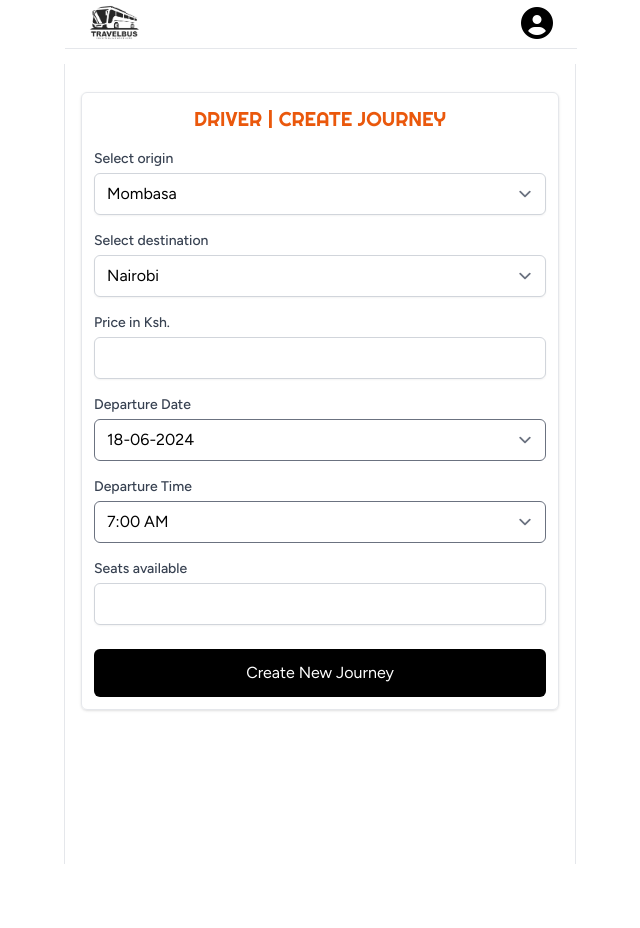
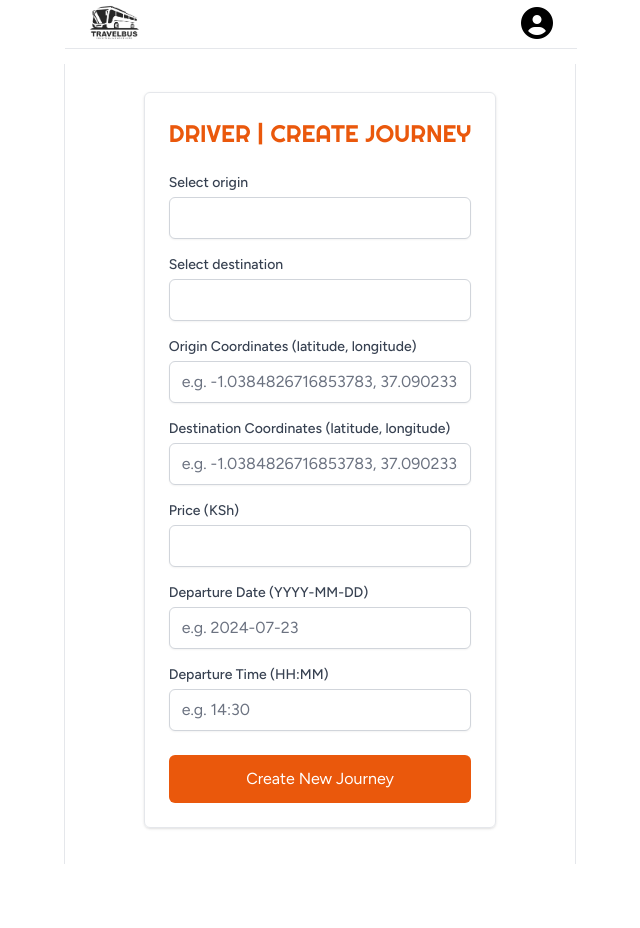
Before and after one commit to titustum/BusRoutingSystem, a Laravel app: page /journeys/create in a window 1280 px wide. Shown: the whole page, without its empty margins (320-960 px from the left). Run offline with Laravel 12, Linux system fonts and the light colour scheme; a user stored in the database is signed in; data comes from the database, SQL or seed files in the repository; style sheets or scripts are compiled from the project's sources; some libraries are stand-ins or nearby versions.

Commit message:
Some pushes ...

```diff
--- a/app/Http/Controllers/JourneyController.php
+++ b/app/Http/Controllers/JourneyController.php
@@ -29,8 +29,21 @@
      */
     public function store(Request $request)
     {
-        Auth::user()->journeys()->create($request->all());
-        return back()->with('status', 'Journey created successfully!');
+        $validated = $request->validate([
+            'origin' => 'required|string',
+            'destination' => 'required|string',
+            'origin_coordinates' => 'required|string',
+            'destination_coordinates' => 'required|string',
+            'price' => 'required|numeric',
+            'departure_date' => 'required|date',
+            'departure_time' => 'required',
+        ]);
+
+        $journey = new Journey($validated);
+        $journey->user_id = auth()->id(); // Assuming the logged-in user is the driver
+        $journey->save();
+
+        return redirect()->route('journeys.index')->with('success', 'Journey created successfully.');
     }
 
     /**
--- a/resources/views/journey/create.blade.php
+++ b/resources/views/journey/create.blade.php
@@ -1,107 +1,75 @@
 <x-app-layout header="Driver">
+    <div class="flex flex-col w-full h-screen p-4 my-16">
+        <form method="POST" action="{{ route('journeys.store') }}" class="max-w-2xl p-6 mx-auto mt-3 border rounded-md shadow">
+            <h2 class="text-orange-600 text-2xl text-center uppercase font-['Righteous'] mb-6">
+                Driver | Create Journey
+            </h2>
 
-
-    <div class="flex flex-col w-full h-screen p-4 my-16">
-
-             <form method="POST" action="{{ route('journeys.store') }}" class="p-3 mt-3 border rounded-md shadow">
-
-                <div class="text-orange-600 text-xl text-center uppercase font-['Righteous']">
-                    DRIVER | CREATE JOURNEY
-                </div>
-
-                <!-- Session Status -->
             <x-auth-session-status class="mb-4" :status="session('status')" />
-
             @csrf
 
-                 <!-- destination -->
-                 <div class="mt-4">
+            <div class="grid grid-cols-1 gap-4">
+                <!-- Origin -->
+                <div>
                     <x-input-label for="origin" :value="__('Select origin')" />
-                     <select id="origin" class="block w-full mt-1 border-gray-300 rounded-md shadow-sm focus:border-indigo-500 focus:ring-indigo-500" name="origin" :value="old('origin')" required />
-                         <option>Mombasa</option>
-                         <option>Nairobi</option>
-                         <option>Bungoma</option>
-                         <option>Kisumu</option>
-                         <option>Eldoret</option>
-                         <option>Nyeri</option>
-                     </select>
+                    <x-text-input id="origin" class="block w-full mt-1" name="origin" :value="old('origin')" required/>
                     <x-input-error :messages="$errors->get('origin')" class="mt-2" />
                 </div>
 
-                 <!-- destination -->
-                 <div class="mt-4">
+                <!-- Destination -->
+                <div>
                     <x-input-label for="destination" :value="__('Select destination')" />
-                     <select id="destination" class="block w-full mt-1 border-gray-300 rounded-md shadow-sm focus:border-indigo-500 focus:ring-indigo-500" name="destination" :value="old('destination')" required />
-                         <option>Nairobi</option>
-                         <option>Mombasa</option>
-                         <option>Kisumu</option>
-                         <option>Eldoret</option>
-                         <option>Nyeri</option>
-                     </select>
-                     <x-input-error :messages="$errors->get('usertype')" class="mt-2" />
+                    <x-text-input id="destination" class="block w-full mt-1" name="destination" :value="old('destination')" required />
+                    <x-input-error :messages="$errors->get('destination')" class="mt-2" />
                 </div>
 
+               <!-- Origin Coordinates -->
+                <div>
+                    <x-input-label for="origin_coordinates" :value="__('Origin Coordinates (latitude, longitude)')" />
+                    <x-text-input type="text" id="origin_coordinates" name="origin_coordinates"
+                        class="block w-full mt-1"
+                        :value="old('origin_coordinates')"
+                        placeholder="e.g. -1.0384826716853783, 37.090233309831426"
+                        required />
+                    <x-input-error :messages="$errors->get('origin_coordinates')" class="mt-2" />
+                </div>
+
+                <!-- Destination Coordinates -->
+                <div>
+                    <x-input-label for="destination_coordinates" :value="__('Destination Coordinates (latitude, longitude)')" />
+                    <x-text-input type="text" id="destination_coordinates" name="destination_coordinates"
+                        class="block w-full mt-1"
+                        :value="old('destination_coordinates')"
+                        placeholder="e.g. -1.0384826716853783, 37.090233309831426"
+                        required />
+                    <x-input-error :messages="$errors->get('destination_coordinates')" class="mt-2" />
+                </div>
                 <!-- Price -->
-                <div class="mt-4">
-                    <x-input-label for="price" :value="__('Price in Ksh.')" />
+                <div>
+                    <x-input-label for="price" :value="__('Price (KSh)')" />
                     <x-text-input id="price" class="block w-full mt-1" type="number" name="price" :value="old('price')" required />
                     <x-input-error :messages="$errors->get('price')" class="mt-2" />
                 </div>
 
                 <!-- Date -->
-                <div class="mt-4">
-                    <x-input-label for="departure_date" :value="__('Departure Date')" />
-                    <select id="departure_date" name="departure_date" class="block w-full mt-1 rounded-md" required>
-                        <option value="2024-06-18">18-06-2024</option>
-                        <option value="2024-06-19">19-06-2024</option>
-                        <option value="2024-06-20">20-06-2024</option>
-                        <option value="2024-06-21">21-06-2024</option>
-                        <option value="2024-06-22">22-06-2024</option>
-                    </select>
+                <div>
+                    <x-input-label for="departure_date" :value="__('Departure Date (YYYY-MM-DD)')" />
+                    <x-text-input type="text" id="departure_date" name="departure_date" class="block w-full mt-1" :value="old('departure_date')" placeholder="e.g. 2024-07-23" required/>
                     <x-input-error :messages="$errors->get('departure_date')" class="mt-2" />
                 </div>
 
                 <!-- Time -->
-                <div class="mt-4">
-                    <x-input-label for="departure_time" :value="__('Departure Time')" />
-                    <select id="departure_time" name="departure_time" class="block w-full mt-1 rounded-md" required>
-                        <option value="07:00">7:00 AM</option>
-                        <option value="08:00">8:00 AM</option>
-                        <option value="09:00">9:00 AM</option>
-                        <option value="10:00">10:00 AM</option>
-                        <option value="11:00">11:00 AM</option>
-                        <option value="12:00">12:00 PM</option>
-                        <option value="14:00">2:00 PM</option>
-                        <option value="15:00">3:00 PM</option>
-                        <option value="16:00">4:00 PM</option>
-                        <option value="17:00">5:00 PM</option>
-                    </select>
+                <div>
+                    <x-input-label for="departure_time" :value="__('Departure Time (HH:MM)')" />
+                    <x-text-input type="text" id="departure_time" name="departure_time" class="block w-full mt-1" :value="old('departure_time')" placeholder="e.g. 14:30" required/>
                     <x-input-error :messages="$errors->get('departure_time')" class="mt-2" />
                 </div>
 
-
-
-                <!-- Price -->
-                <div class="mt-4">
-                    <x-input-label for="seats_available" :value="__('Seats available')" />
-                    <x-text-input id="seats_available" class="block w-full mt-1" type="number" min="1" max="100" name="seats_available" :value="old('seats_available')" required />
-                    <x-input-error :messages="$errors->get('seats_available')" class="mt-2" />
             </div>
 
-                 <button type="submit" class="block w-full px-6 py-3 mx-auto mt-6 text-center text-white bg-black rounded-md hover:opacity-80 focus:opacity-80">
+            <button type="submit" class="w-full px-6 py-3 mt-6 text-center text-white bg-orange-600 rounded-md hover:bg-orange-700 focus:outline-none focus:ring-2 focus:ring-orange-500 focus:ring-offset-2">
                 Create New Journey
             </button>
         </form>
-
-
-
     </div>
-
-
-
-
-
-
-
-
 </x-app-layout>
--- a/resources/views/layouts/app.blade.php
+++ b/resources/views/layouts/app.blade.php
@@ -19,13 +19,12 @@
         <link rel="preconnect" href="https://fonts.bunny.net">
         <link href="https://fonts.bunny.net/css?family=figtree:400,500,600&display=swap" rel="stylesheet" />
 
-        <script src="https://api.mapbox.com/mapbox-gl-js/plugins/mapbox-gl-directions/v4.3.1/mapbox-gl-directions.js"></script>
-        <link rel="stylesheet" href="https://api.mapbox.com/mapbox-gl-js/plugins/mapbox-gl-directions/v4.3.1/mapbox-gl-directions.css" type="text/css">
 
         <!-- Scripts -->
         @vite(['resources/css/app.css', 'resources/js/app.js'])
         <link rel="stylesheet" href="https://cdnjs.cloudflare.com/ajax/libs/font-awesome/6.5.2/css/all.min.css">
         <link rel="stylesheet" href="{{ asset('build/assets/app-Dn-Q7aVK.css') }}">
+
     </head>
     <body class="font-sans antialiased">
 
--- a/resources/views/passenger/dashboard.blade.php
+++ b/resources/views/passenger/dashboard.blade.php
@@ -3,7 +3,7 @@
     <div class="flex flex-col w-full h-screen p-4 pb-6 mt-16">
 
         <div class="text-orange-600 text-xl text-center uppercase font-['Righteous']">
-            Passenger Dashboard
+            Parent Dashboard
         </div>
 
         <form method="POST" action="{{ route('journeys.search') }}">
@@ -63,7 +63,7 @@
                        <div>Route: {{ $journey->origin }} to {{ $journey->destination }}</div>
                        <div>Start Time: {{ $journey->departure_time }}</div>
                        <div>Ticket Price: <b>KSh. {{ number_format($journey->price) }}</b></div>
-                       <a href="{{ route('journeys.show', $journey ) }}" class="text-blue-600">
+                       <a href="{{ route('journeys.show', $journey) }}" class="text-blue-600">
                         More Details <i class="fas fa-arrow-right"></i>
                         </a>
 
--- a/resources/views/payments/payment-status.blade.php
+++ b/resources/views/payments/payment-status.blade.php
@@ -10,7 +10,11 @@
 
             <div class="flex justify-between mt-6">
                 <a href="{{ route('passenger.dashboard') }}" class="px-4 py-2 text-white bg-black rounded-lg hover:opacity-80">Back To Home</a>
-                <a href="{{ route('logout') }}" class="px-4 py-2 text-white bg-red-600 rounded-lg hover:opacity-80">Logout</a>
+
+                <form action="{{ route('logout') }}" method="post">
+                    @csrf
+                    <button type="submit" class="px-4 py-2 text-white bg-red-600 rounded-lg hover:opacity-80">Logout</button>
+                </form>
             </div>
 
         </div>
```
Also changed, not shown: app/Models/Driver.php (added, +19 -0 lines), app/Models/Journey.php (+27 -3 lines), app/Models/Passenger.php (added, +18 -0 lines), resources/views/auth/register.blade.php (+9 -9 lines), resources/views/journey/index.blade.php (+20 -8 lines), resources/views/journey/show.blade.php (+46 -51 lines), database/migrations/0001_01_01_000000_create_users_table.php, database/migrations/2024_06_18_211854_create_journeys_table.php, database/migrations/2024_07_27_195106_create_drivers_table.php (added), database/migrations/2024_07_27_195242_create_passengers_table.php (added), 1 other file. Lines whose indentation alone changed are shown as unchanged.
